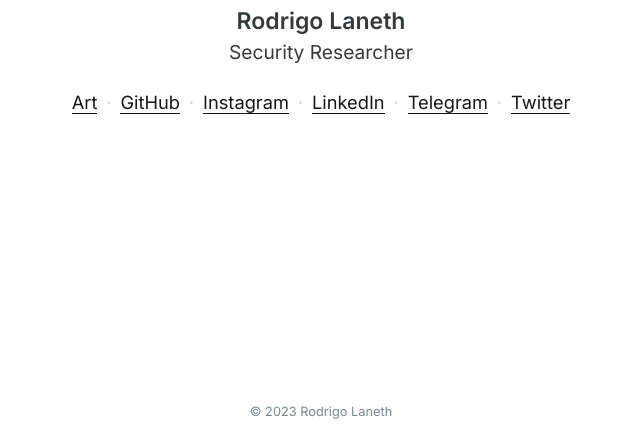
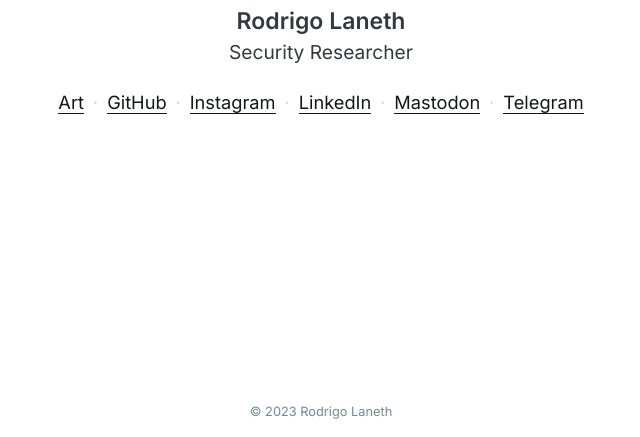
Before and after one commit to rlaneth/rlaneth.github.io, a plain HTML site: page index.html in a window 1280 px wide. Shown: the part 363-800 px from the top of the page, without its empty margins (319-959 px from the left). Drawn offline with Linux system fonts and the light colour scheme.

Commit message:
Replace Twitter link with Mastodon

```diff
--- a/index.html
+++ b/index.html
@@ -39,10 +39,10 @@
             <a href="https://linkedin.com/in/rlaneth" target="_blank">LinkedIn</a>
           </li>
           <li>
-            <a href="https://t.me/rlaneth" target="_blank">Telegram</a>
+            <a href="https://social.ret.moe/@rlaneth" target="_blank">Mastodon</a>
           </li>
           <li>
-            <a href="https://twitter.com/rlaneth" target="_blank">Twitter</a>
+            <a href="https://t.me/rlaneth" target="_blank">Telegram</a>
           </li>
         </ul>
       </div>
```
